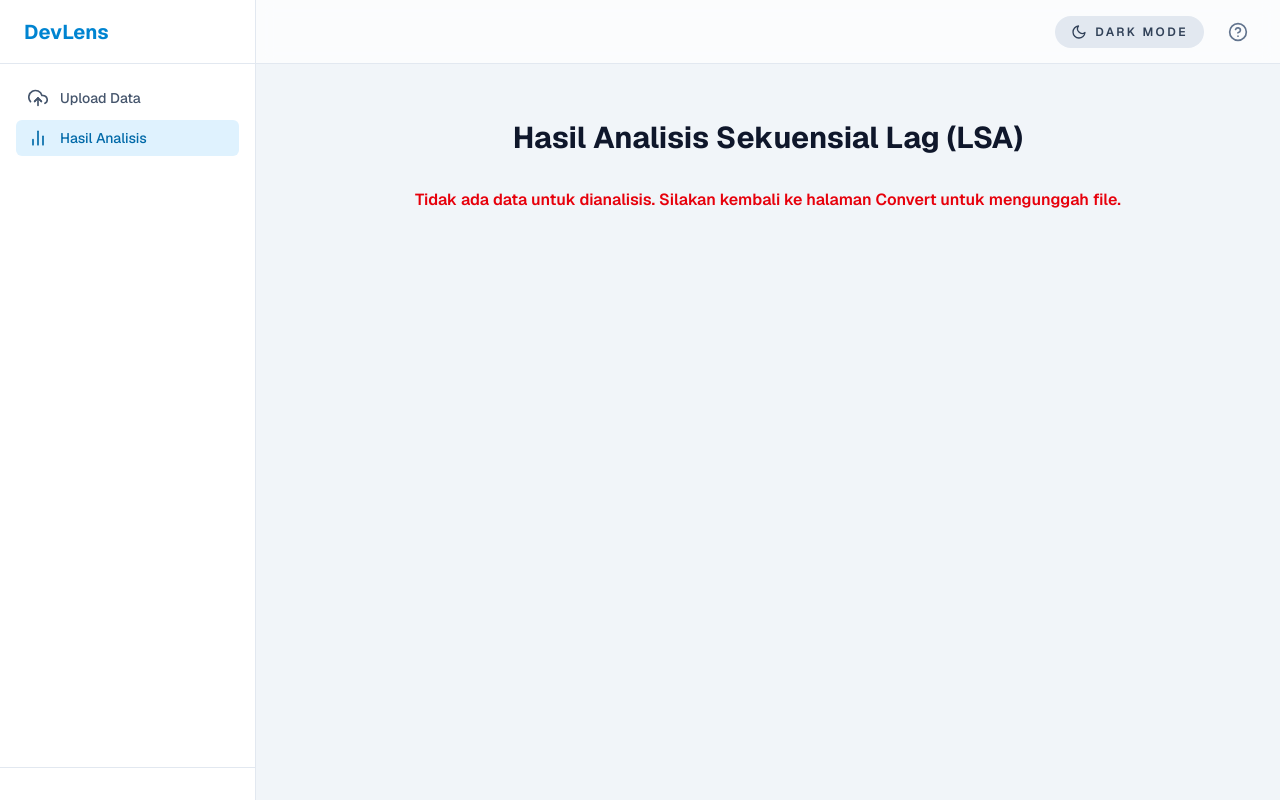
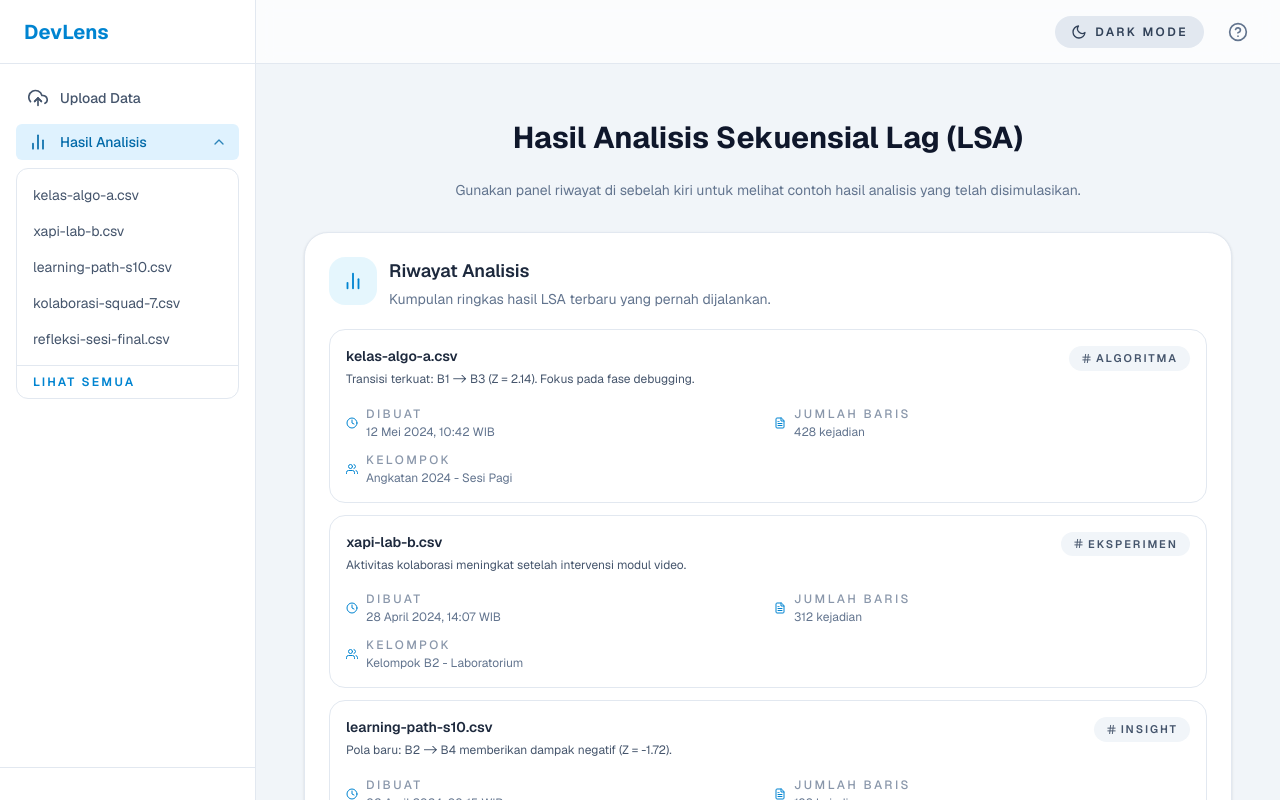
Before and after one commit to zallengrad/xapi-tools, a Next.js app: page /dashboard/analysis in a window 1280 px wide. Shown: the top 800 px of the page. Built offline with nearby package versions, Linux system fonts and the light colour scheme; no server answers.

Commit message:
✨ feat : buat tampilan get analisis

```diff
--- /dev/null
+++ b/src/app/dashboard/analysis/components/AnalysisHistory.jsx
@@ -0,0 +1,83 @@
+"use client";
+
+import { FiBarChart2, FiClock, FiFileText, FiHash, FiUsers } from "react-icons/fi";
+
+function HistoryItem({ title, description, createdAt, recordCount, cohort, tag, isDark }) {
+  const itemShell = isDark ? "border-slate-800 bg-slate-900/40 hover:border-sky-500/40 hover:bg-slate-900/60" : "border-slate-200 bg-white hover:border-sky-400/60 hover:bg-slate-50";
+
+  const metaText = isDark ? "text-slate-400" : "text-slate-500";
+  const accent = isDark ? "text-sky-300" : "text-sky-600";
+
+  return (
+    <article className={`group rounded-2xl border p-4 transition-colors duration-300 ${itemShell}`}>
+      <header className="flex items-start justify-between gap-3">
+        <div>
+          <h3 className={`text-sm font-semibold transition-colors ${isDark ? "text-slate-100" : "text-slate-800"}`}>{title}</h3>
+          {description ? <p className={`mt-1 text-xs leading-relaxed ${isDark ? "text-slate-300/80" : "text-slate-600"}`}>{description}</p> : null}
+        </div>
+        {tag ? (
+          <span className={`inline-flex items-center gap-1 rounded-full px-3 py-1 text-[11px] font-semibold uppercase tracking-[0.18em] transition-colors ${isDark ? "bg-slate-800 text-slate-300" : "bg-slate-100 text-slate-600"}`}>
+            <FiHash />
+            {tag}
+          </span>
+        ) : null}
+      </header>
+
+      <dl className={`mt-4 grid grid-cols-1 gap-3 text-xs sm:grid-cols-2 ${metaText}`}>
+        <div className="flex items-center gap-2">
+          <FiClock className={accent} />
+          <div>
+            <dt className="font-medium uppercase tracking-[0.2em] opacity-75">Dibuat</dt>
+            <dd className="mt-0.5">{createdAt}</dd>
+          </div>
+        </div>
+
+        <div className="flex items-center gap-2">
+          <FiFileText className={accent} />
+          <div>
+            <dt className="font-medium uppercase tracking-[0.2em] opacity-75">Jumlah Baris</dt>
+            <dd className="mt-0.5">{recordCount} kejadian</dd>
+          </div>
+        </div>
+
+        {cohort ? (
+          <div className="flex items-center gap-2 sm:col-span-2">
+            <FiUsers className={accent} />
+            <div>
+              <dt className="font-medium uppercase tracking-[0.2em] opacity-75">Kelompok</dt>
+              <dd className="mt-0.5">{cohort}</dd>
+            </div>
+          </div>
+        ) : null}
+      </dl>
+    </article>
+  );
+}
+
+export default function AnalysisHistory({ title, subtitle, items, isDark }) {
+  const shell = isDark ? "border-slate-800/80 bg-slate-900/50" : "border-slate-200 bg-white";
+
+  const iconWrapper = isDark ? "bg-sky-500/10 text-sky-300" : "bg-sky-500/10 text-sky-600";
+  const titleColor = isDark ? "text-slate-100" : "text-slate-800";
+  const subtitleColor = isDark ? "text-slate-400" : "text-slate-500";
+
+  return (
+    <section className={`rounded-3xl border p-6 shadow-sm transition-colors duration-300 ${shell}`}>
+      <header className="flex items-start gap-3">
+        <span className={`flex h-12 w-12 items-center justify-center rounded-2xl ${iconWrapper}`}>
+          <FiBarChart2 size={22} />
+        </span>
+        <div>
+          <h2 className={`text-lg font-semibold transition-colors ${titleColor}`}>{title}</h2>
+          {subtitle ? <p className={`mt-1 text-sm ${subtitleColor}`}>{subtitle}</p> : null}
+        </div>
+      </header>
+
+      <div className="mt-5 grid gap-3">
+        {items?.map((item) => (
+          <HistoryItem key={item.id} {...item} isDark={isDark} />
+        ))}
+      </div>
+    </section>
+  );
+}
--- a/src/app/dashboard/analysis/page.jsx
+++ b/src/app/dashboard/analysis/page.jsx
@@ -3,15 +3,45 @@
 import { useEffect, useState } from "react";
 import { useSearchParams } from "next/navigation";
 import { useThemeContext } from "../../../context/theme/ThemeContext";
-import ThemeToggle from "../../../components/ui/ThemeToggle";
 import FrequencyTable from "./components/FrequencyTable";
 import ZScoreTable from "./components/ZScoreTable";
 import FlowDiagram from "./components/FlowDiagram";
 import BehaviorChart from "./components/BehaviorChart";
+import AnalysisHistory from "./components/AnalysisHistory";
+
+const MOCK_ANALYSIS_HISTORY = [
+  {
+    id: "lsa-20240501-01",
+    title: "kelas-algo-a.csv",
+    description: "Transisi terkuat: B1 -> B3 (Z = 2.14). Fokus pada fase debugging.",
+    createdAt: "12 Mei 2024, 10:42 WIB",
+    recordCount: 428,
+    cohort: "Angkatan 2024 - Sesi Pagi",
+    tag: "Algoritma",
+  },
+  {
+    id: "lsa-20240417-02",
+    title: "xapi-lab-b.csv",
+    description: "Aktivitas kolaborasi meningkat setelah intervensi modul video.",
+    createdAt: "28 April 2024, 14:07 WIB",
+    recordCount: 312,
+    cohort: "Kelompok B2 - Laboratorium",
+    tag: "Eksperimen",
+  },
+  {
+    id: "lsa-20240401-07",
+    title: "learning-path-s10.csv",
+    description: "Pola baru: B2 -> B4 memberikan dampak negatif (Z = -1.72).",
+    createdAt: "02 April 2024, 09:15 WIB",
+    recordCount: 198,
+    cohort: "Sesi Mandiri - Sprint 10",
+    tag: "Insight",
+  },
+];
 
 const AnalysisPage = () => {
   const searchParams = useSearchParams();
-  const { isDark, toggle, ready } = useThemeContext();
+  const { isDark } = useThemeContext();
   const [analysisResult, setAnalysisResult] = useState(null);
   const [metadata, setMetadata] = useState(null);
   const [isLoading, setIsLoading] = useState(true);
@@ -58,11 +88,15 @@ const AnalysisPage = () => {
 
   const renderContent = () => {
     if (isLoading) {
-      return <p className={`text-center transition-colors ${themed("text-slate-500", "text-slate-400")}`}>Memuat dan menganalisis data...</p>;
+      return (
+        <div className="flex h-full items-center justify-center rounded-3xl border border-dashed transition-colors duration-300">
+          <p className={`px-6 py-10 text-center text-sm ${themed("text-slate-500", "text-slate-300")}`}>Memuat dan menganalisis data...</p>
+        </div>
+      );
     }
 
     if (error) {
-      return <p className={`text-center font-semibold transition-colors ${themed("text-red-600", "text-red-400")}`}>{error}</p>;
+      return <div className={`rounded-3xl border px-6 py-10 text-center text-sm font-semibold transition-colors duration-300 ${themed("border-red-200 text-red-600", "border-red-800/60 text-red-300")}`}>{error}</div>;
     }
 
     if (analysisResult) {
@@ -80,24 +114,41 @@ const AnalysisPage = () => {
   };
 
   const pageBackground = isDark ? "bg-gradient-to-b from-slate-950 via-slate-950/80 to-slate-950 text-slate-100" : "bg-slate-100 text-slate-900";
-
   const backdropClass = isDark ? "bg-[radial-gradient(circle_at_top,_rgba(94,234,212,0.08)_0,_rgba(0,0,0,0)_60%)]" : "bg-transparent";
+  const renderedContent = renderContent();
 
   return (
     <div className={`relative min-h-screen px-6 py-8 transition-colors duration-300 ${pageBackground}`}>
       <div className={`absolute inset-0 -z-10 transition-colors duration-300 ${backdropClass}`} />
 
       <div className="container mx-auto">
-        <div className="max-w-8xl mx-auto">
-          <h1 className={`text-3xl font-bold mb-6 text-center transition-colors ${themed("text-slate-900", "text-white")}`}>Hasil Analisis Sekuensial Lag (LSA)</h1>
+        <div className="mx-auto max-w-8xl">
+          <h1 className={`mb-6 text-center text-3xl font-bold transition-colors ${themed("text-slate-900", "text-white")}`}>Hasil Analisis Sekuensial Lag (LSA)</h1>
 
-          {metadata && (
+          {metadata ? (
             <p className={`text-center text-sm transition-colors ${themed("text-slate-500", "text-slate-400")}`}>
-              Sumber: <span className="font-medium">{metadata.sourceFile}</span> • {metadata.recordCount} kejadian • Dibuat {new Date(metadata.generatedAt).toLocaleString("id-ID")}
+              Sumber: <span className="font-medium">{metadata.sourceFile}</span> | {metadata.recordCount} kejadian | Dibuat {new Date(metadata.generatedAt).toLocaleString("id-ID")}
             </p>
+          ) : (
+            <p className={`text-center text-sm transition-colors ${themed("text-slate-500", "text-slate-400")}`}>Gunakan panel riwayat di sebelah kiri untuk melihat contoh hasil analisis yang telah disimulasikan.</p>
           )}
 
-          <div className="mt-8">{renderContent()}</div>
+          <div className="mt-8 grid gap-8 lg:grid-cols-[340px,1fr]">
+            <AnalysisHistory title="Riwayat Analisis" subtitle="Kumpulan ringkas hasil LSA terbaru yang pernah dijalankan." items={MOCK_ANALYSIS_HISTORY} isDark={isDark} />
+
+            <div className="flex min-h-[320px] flex-col">
+              {renderedContent ?? (
+                <div
+                  className={`flex flex-1 items-center justify-center rounded-3xl border border-dashed px-6 text-center text-sm leading-relaxed transition-colors ${themed(
+                    "border-slate-300 text-slate-500",
+                    "border-slate-700 text-slate-400"
+                  )}`}
+                >
+                  Belum ada hasil yang dimuat. Pilih salah satu riwayat di kiri untuk simulasi, atau unggah file baru di halaman Convert.
+                </div>
+              )}
+            </div>
+          </div>
         </div>
       </div>
     </div>
--- a/src/components/layout/Sidebar.jsx
+++ b/src/components/layout/Sidebar.jsx
@@ -6,12 +6,12 @@ import { usePathname } from "next/navigation";
 import { useSession, signOut } from "next-auth/react";
 import { useThemeContext } from "@/context/theme/ThemeContext";
 import {
-  FiGrid,
   FiUploadCloud,
   FiBarChart2,
   FiLogOut,
   FiUser, // Fallback icon
   FiLoader, // Loading icon
+  FiChevronDown,
 } from "react-icons/fi";
 
 // Komponen internal untuk satu item link navigasi
@@ -30,6 +30,62 @@ function NavLink({ href, icon: Icon, children, isDark }) {
   );
 }
 
+function AnalysisNav({ items, isDark }) {
+  const pathname = usePathname();
+  const isActive = pathname.startsWith("/dashboard/analysis");
+
+  const summaryShell = isDark
+    ? "bg-sky-900/40 text-sky-300"
+    : "bg-sky-100 text-sky-700";
+  const summaryBase = isDark
+    ? "text-slate-400 hover:bg-slate-800"
+    : "text-slate-600 hover:bg-slate-100";
+  const summaryClass = isActive ? summaryShell : summaryBase;
+  const dropdownShell = isDark ? "border-slate-800/60" : "border-slate-200";
+  const itemClass = isDark
+    ? "text-slate-300 hover:bg-slate-800 hover:text-sky-200"
+    : "text-slate-600 hover:bg-slate-100 hover:text-sky-600";
+  const seeAllClass = isDark
+    ? "text-sky-200 hover:text-sky-100"
+    : "text-sky-600 hover:text-sky-500";
+
+  return (
+    <details className="group mt-1 space-y-2" open>
+      <summary
+        className={`group flex cursor-pointer list-none items-center justify-between rounded-md px-3 py-2 text-sm font-medium transition-colors ${summaryClass}`}
+      >
+        <span className="flex items-center gap-3">
+          <FiBarChart2 className="h-5 w-5" />
+          <span>Hasil Analisis</span>
+        </span>
+        <FiChevronDown className="h-4 w-4 opacity-80 transition-transform group-open:rotate-180" />
+      </summary>
+
+      <div
+        className={`overflow-hidden rounded-xl border ${dropdownShell}`}
+      >
+        <ul className="flex flex-col py-2 text-sm">
+          {items.map((item) => (
+            <li key={item.id}>
+              <Link
+                href={item.href}
+                className={`block px-4 py-2 transition-colors ${itemClass}`}
+              >
+                <span className="line-clamp-1">{item.title}</span>
+              </Link>
+            </li>
+          ))}
+        </ul>
+        <div className="border-t border-slate-200 px-4 py-2 text-xs font-semibold uppercase tracking-[0.18em] transition-colors dark:border-slate-800">
+          <Link href="/dashboard/analysis" className={`inline-flex items-center gap-2 ${seeAllClass}`}>
+            Lihat Semua
+          </Link>
+        </div>
+      </div>
+    </details>
+  );
+}
+
 // Komponen Sidebar Utama
 export default function Sidebar() {
   const { data: session, status } = useSession();
@@ -37,9 +93,16 @@ export default function Sidebar() {
 
   const navLinks = [
     { href: "/dashboard/convert", label: "Upload Data", icon: FiUploadCloud },
-    { href: "/dashboard/analysis", label: "Hasil Analisis", icon: FiBarChart2 },
     // Tambahkan link lain di sini jika perlu
     // { href: "/dashboard", label: "Dashboard", icon: FiGrid },
+  ];
+
+  const recentAnalyses = [
+    { id: "history-1", title: "kelas-algo-a.csv", href: "/dashboard/analysis?demo=kelas-algo-a" },
+    { id: "history-2", title: "xapi-lab-b.csv", href: "/dashboard/analysis?demo=xapi-lab-b" },
+    { id: "history-3", title: "learning-path-s10.csv", href: "/dashboard/analysis?demo=learning-path-s10" },
+    { id: "history-4", title: "kolaborasi-squad-7.csv", href: "/dashboard/analysis?demo=kolaborasi-squad-7" },
+    { id: "history-5", title: "refleksi-sesi-final.csv", href: "/dashboard/analysis?demo=refleksi-sesi-final" },
   ];
 
   const sidebarShell = isDark ? "border-slate-800 bg-slate-900 text-slate-100" : "border-slate-200 bg-white text-slate-900";
@@ -62,6 +125,7 @@ export default function Sidebar() {
               {link.label}
             </NavLink>
           ))}
+          <AnalysisNav items={recentAnalyses} isDark={isDark} />
         </nav>
       </div>
 
```
